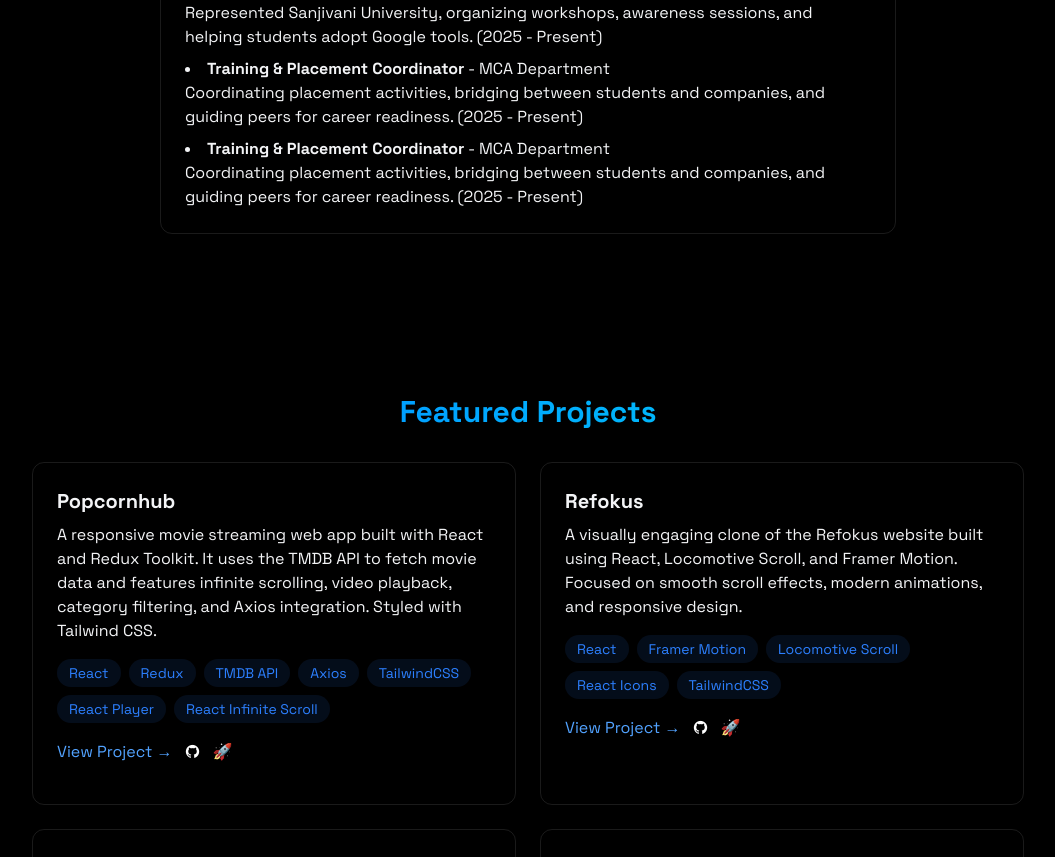
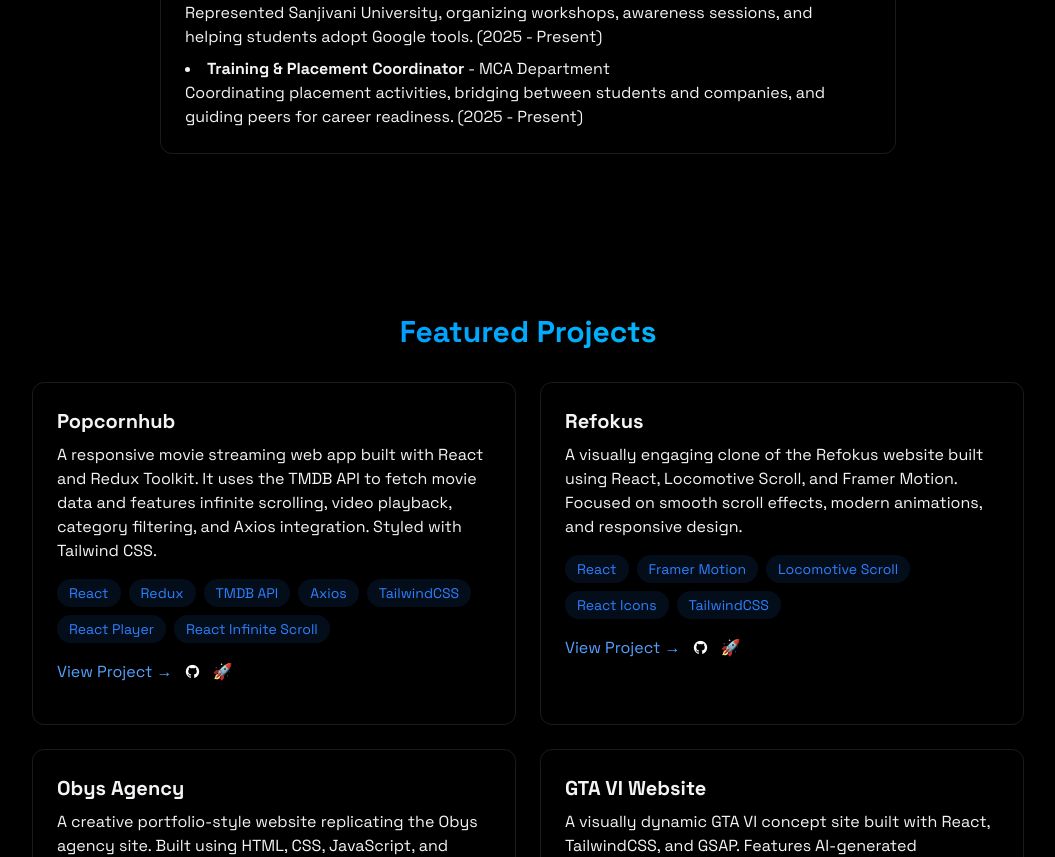
Before and after one commit to 111-amann/Aman_Sayyad-Portfolio, a React (Vite) app: page / in a window 1280 px wide. Shown: the part 1740-2597 px from the top of the page, without its empty margins (112-1167 px from the left). Built offline with nearby package versions, Linux system fonts and the light colour scheme.

Commit message:
checks jenkins pipeline

```diff
--- a/src/Components/Sections/About.jsx
+++ b/src/Components/Sections/About.jsx
@@ -114,13 +114,7 @@
                   and companies, and guiding peers for career readiness.
                   (2025 - Present)
                 </li>
-                <li>
-                  <strong>Training & Placement Coordinator</strong> - MCA
-                  Department <br />
-                  Coordinating placement activities, bridging between students
-                  and companies, and guiding peers for career readiness.
-                  (2025 - Present)
-                </li>
+
               </ul>
             </div>
           </div>
```
